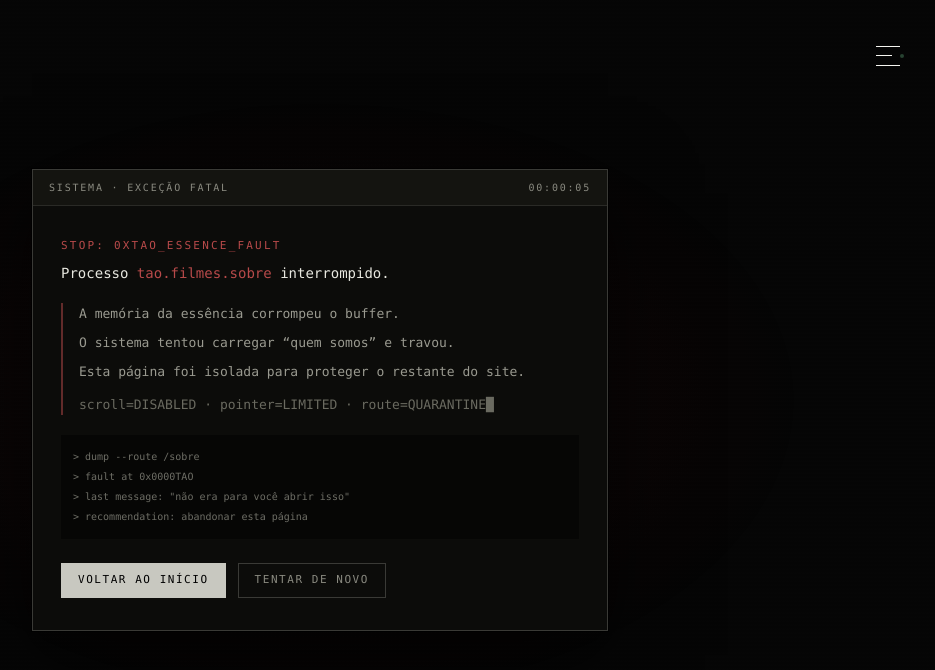
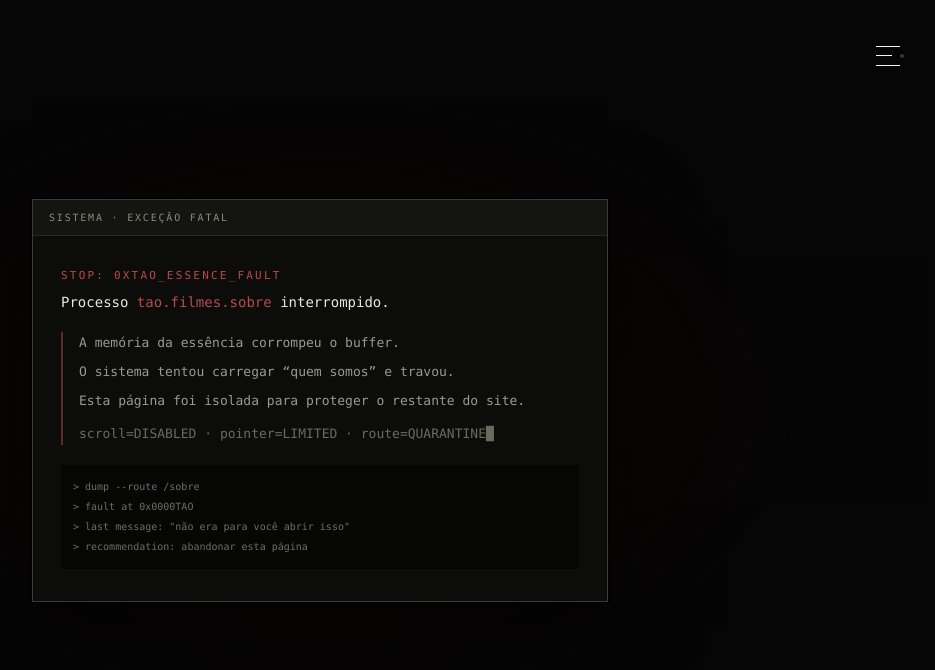
Before and after one commit to worldakyra-collab/tao-filmes, a Next.js app: page /sobre in a window 1280 px wide. Shown: the top 670 px of the page, without its empty margins (320-1255 px from the left). Built offline with nearby package versions, Linux system fonts and the light colour scheme.

Commit message:
Remove temporizador e botoes da tela de crash em Sobre e Contato.
Co-authored-by: Cursor <cursoragent@cursor.com>

```diff
--- a/src/components/ui/SystemCrashScreen.tsx
+++ b/src/components/ui/SystemCrashScreen.tsx
@@ -1,7 +1,6 @@
 "use client";
 
 import { useEffect, useState } from "react";
-import Link from "next/link";
 import { lockBodyScroll } from "@/lib/scroll-lock";
 
 type SystemCrashProps = {
@@ -31,7 +30,6 @@ const COPY = {
 
 export function SystemCrashScreen({ route }: SystemCrashProps) {
   const copy = COPY[route];
-  const [ticks, setTicks] = useState(0);
   const [cursorOn, setCursorOn] = useState(true);
 
   useEffect(() => {
@@ -41,14 +39,8 @@ export function SystemCrashScreen({ route }: SystemCrashProps) {
 
   useEffect(() => {
     const blink = window.setInterval(() => setCursorOn((v) => !v), 530);
-    const clock = window.setInterval(() => setTicks((t) => t + 1), 1000);
-    return () => {
-      window.clearInterval(blink);
-      window.clearInterval(clock);
-    };
+    return () => window.clearInterval(blink);
   }, []);
-
-  const uptime = `00:${String(Math.floor(ticks / 60)).padStart(2, "0")}:${String(ticks % 60).padStart(2, "0")}`;
 
   return (
     <div
@@ -56,7 +48,6 @@ export function SystemCrashScreen({ route }: SystemCrashProps) {
       role="alert"
       aria-live="assertive"
     >
-      {/* Ruído / glitch de fundo */}
       <div
         aria-hidden
         className="pointer-events-none absolute inset-0 opacity-[0.07]"
@@ -71,9 +62,8 @@ export function SystemCrashScreen({ route }: SystemCrashProps) {
       />
 
       <div className="relative w-full max-w-xl border border-[#3a3a36] bg-[#0c0c0a] shadow-[0_0_0_1px_rgba(0,0,0,0.8),0_24px_80px_rgba(0,0,0,0.65)]">
-        <div className="flex items-center justify-between border-b border-[#2a2a26] bg-[#141410] px-4 py-2.5 text-[10px] tracking-[0.18em] text-[#8a8a80] uppercase">
-          <span>Sistema · Exceção fatal</span>
-          <span className="tabular-nums">{uptime}</span>
+        <div className="border-b border-[#2a2a26] bg-[#141410] px-4 py-2.5 text-[10px] tracking-[0.18em] text-[#8a8a80] uppercase">
+          Sistema · Exceção fatal
         </div>
 
         <div className="space-y-5 px-5 py-6 md:px-7 md:py-8">
@@ -103,22 +93,6 @@ export function SystemCrashScreen({ route }: SystemCrashProps) {
 > last message: "não era para você abrir isso"
 > recommendation: abandonar esta página`}
           </pre>
-
-          <div className="flex flex-wrap gap-3 pt-1">
-            <Link
-              href="/inicio"
-              className="border border-[#c8c8c0]/35 bg-[#c8c8c0] px-4 py-2 text-[11px] tracking-[0.14em] text-black uppercase transition-opacity hover:opacity-80"
-            >
-              Voltar ao início
-            </Link>
-            <button
-              type="button"
-              onClick={() => window.location.reload()}
-              className="border border-[#3a3a36] px-4 py-2 text-[11px] tracking-[0.14em] text-[#8a8a80] uppercase transition-colors hover:border-[#c8c8c0]/40 hover:text-[#c8c8c0]"
-            >
-              Tentar de novo
-            </button>
-          </div>
         </div>
       </div>
     </div>
```
